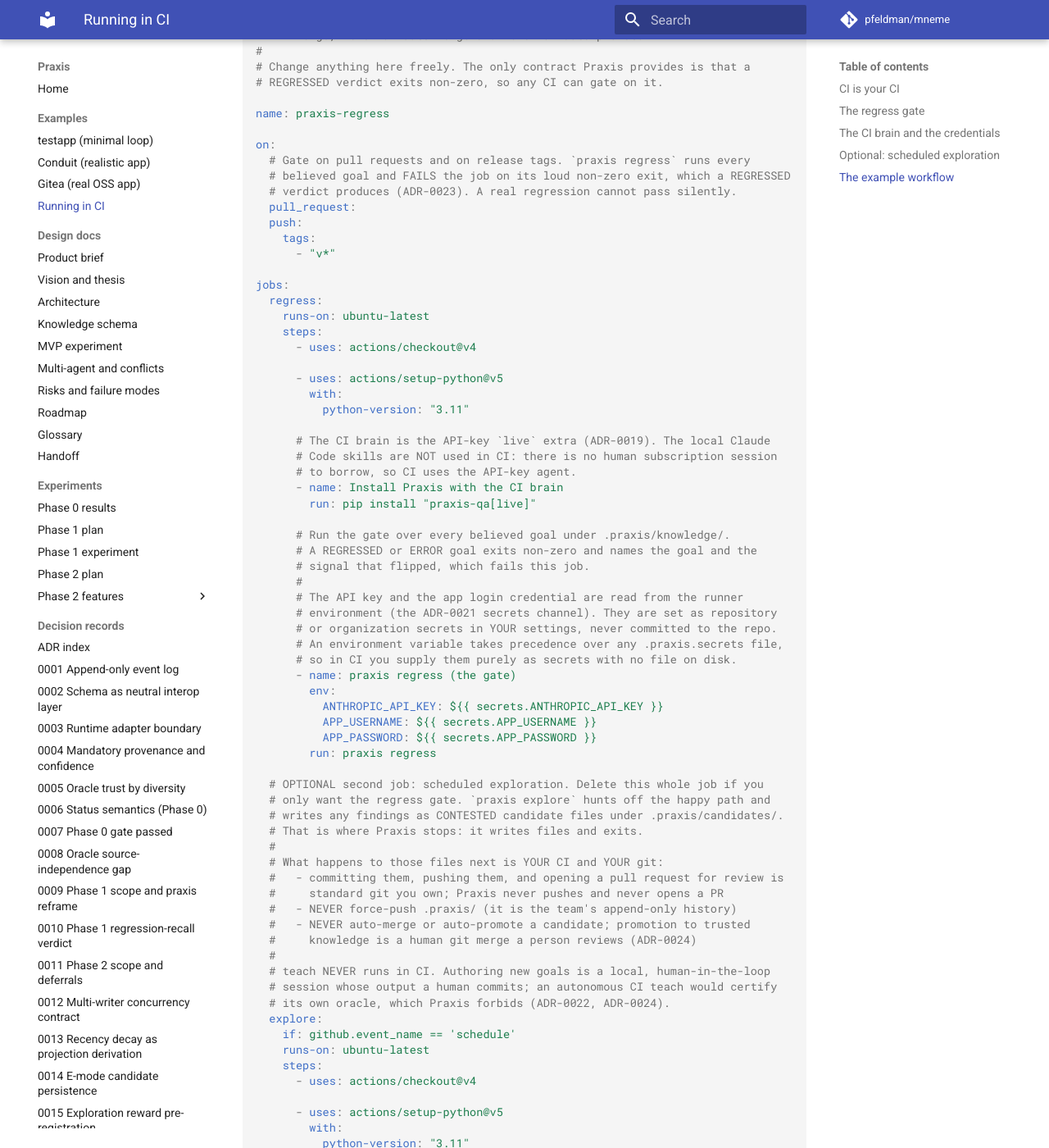
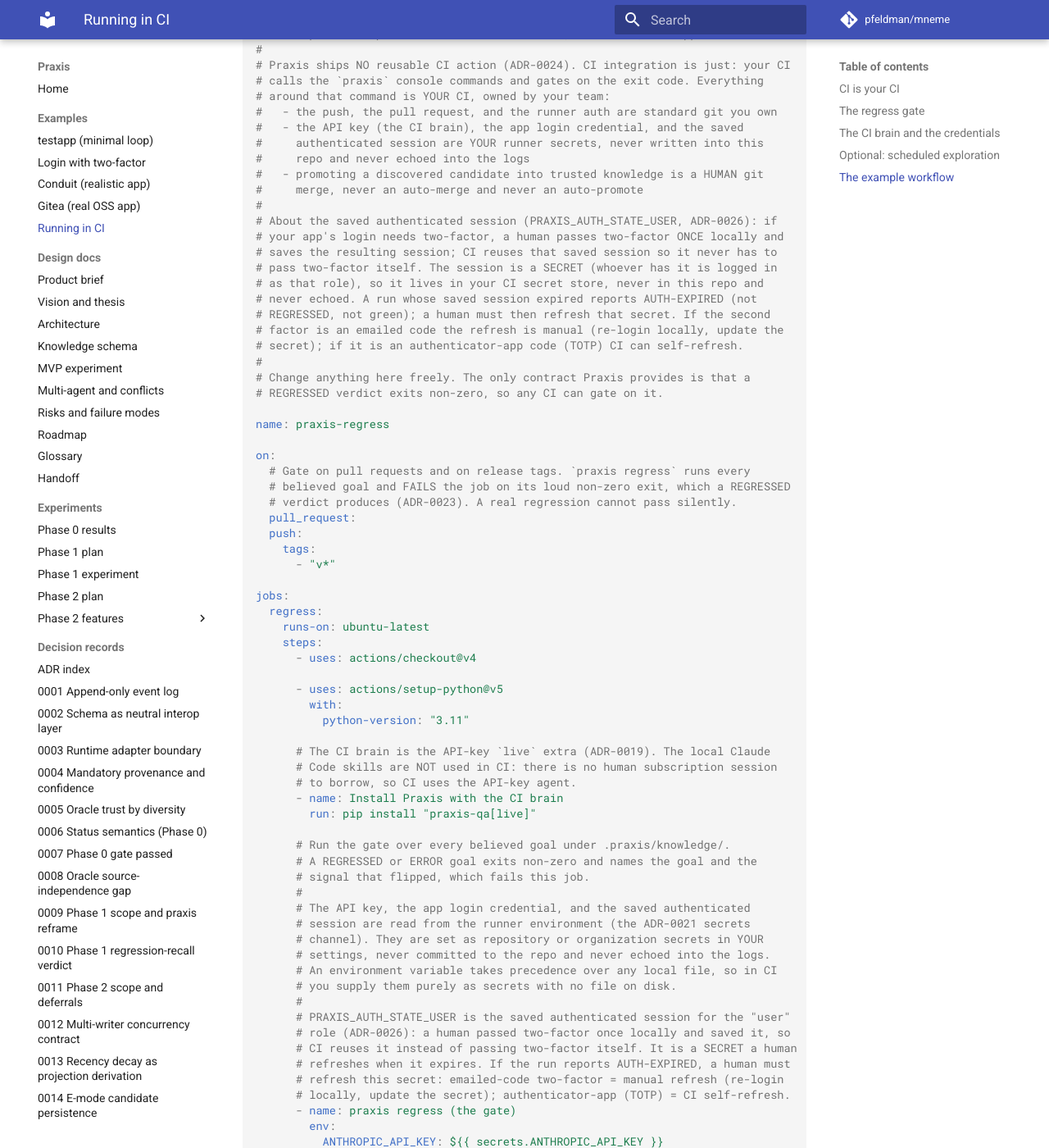
Before and after one commit to pfeldman/mneme, an MkDocs documentation site: the page built from docs/examples/ci.md, in a window 1280 px wide and 1400 px high, scrolled down 2128 px. Shown: the whole window at 82% size. Built offline with MkDocs 1.6.1 and Material for MkDocs 9.7.7, drawn with Linux system fonts in a browser that asks for light colours; comment, search, counter and statistics services are not loaded; some of the changed text lies outside the part shown.

Commit message:
Document session reuse and AUTH-EXPIRED, and add the session secret to the example CI workflow

```diff
--- /dev/null
+++ b/docs/examples/auth-and-2fa.md
@@ -0,0 +1,107 @@
+# Example: a login with two-factor (the saved session)
+
+Some real apps do not let you in with just a password. After the password they ask
+for a second one-time code: a code from an authenticator app, or a code emailed to
+your inbox. That second factor is good security, and it is also a problem for any
+automated check: if every run had to pass two-factor by hand, you could not run
+`praxis regress` on a schedule or in CI at all.
+
+Praxis handles this by saving the session, not the password. This page explains, in
+plain terms, how that works and what to do when the saved session stops working. All
+of it is sourced to [ADR-0026](../adr/0026-persistent-auth-session-reuse.md).
+
+## You pass two-factor once, not every run
+
+When you teach a goal on an app that needs two-factor, you log in for real one time:
+you type the password, you pass the second factor (you read the emailed code or copy
+it from your authenticator app), and the app lets you in. At that moment the browser
+holds a proof that it is logged in. Praxis SAVES that proof, the authenticated
+session, and REUSES it on later runs.
+
+So the next time `praxis regress` or `praxis explore` runs, it does not log in again.
+It hands the saved session to the browser, which is already logged in, and goes
+straight to checking the goal. You passed two-factor once, when you taught the goal,
+not on every run after it. That one human login is also what makes the saved session
+trustworthy: a person logged in for real, exactly the way teach itself needs a person
+to confirm what success means.
+
+## The saved session is a secret, like the password
+
+The saved session is the live proof of a logged-in browser. Anyone who has it is
+logged in as that account, no password and no second factor needed. So it is a secret
+of the same kind as the password, and Praxis treats it exactly like one:
+
+- locally it lives in a file that git ignores, never committed, the same way your
+  login credential lives outside committed knowledge
+- in CI it is a runner secret in your CI's secret store, supplied to the run from
+  there, never pushed to the repo
+- it is never written into your knowledge, never logged, never echoed
+
+Knowledge only ever records the abstract fact that a goal runs "authenticated, as
+this role". The session itself, its cookies, and any two-factor code never cross into
+a knowledge file. The session is an auth artifact kept beside your knowledge, never
+inside it.
+
+One saved session covers a role, not a single goal. Every goal you test as the same
+user reuses the one saved session for that user, so the number of saved sessions
+tracks the roles you test, not the goals.
+
+## When the session expires: AUTH-EXPIRED
+
+Saved sessions do not last forever. Apps expire them after a while, the same way you
+get logged out of a site you have not visited in a long time. When a run finds the
+saved session has expired (the app bounces it back to the login page, so the things
+the knowledge expects to see are not there), Praxis does NOT call that a bug and does
+NOT call it green. It reports a distinct third outcome: **AUTH-EXPIRED**.
+
+AUTH-EXPIRED sits alongside the [regress](ci.md) verdicts and means something specific
+and different from both of them:
+
+- **REGRESSED** means the app broke. File a bug.
+- **STALE** means the app changed on purpose and your knowledge is now out of date.
+  Update the knowledge.
+- **AUTH-EXPIRED** means the run could not log in: the saved session expired. The app
+  is fine and your knowledge is fine. Re-authenticate, that is, refresh the saved
+  session.
+
+Keeping these three apart is the whole point. If an expired session were reported as
+REGRESSED, you would chase a bug that is not there. If it were reported as a green OK,
+the run would have skipped the check entirely and hidden it. AUTH-EXPIRED is loud and
+correctly named: it tells you the one thing to do, refresh the session, and nothing
+was silently skipped.
+
+What happens on an AUTH-EXPIRED run depends on where it ran:
+
+- With a person present (a local teach or skill session), the run asks you to log in
+  again. You pass two-factor once more, and the refreshed session is saved back.
+- With no person present (the console or CI), the run fails loudly, names AUTH-EXPIRED
+  and the role whose session expired, and exits non-zero. It never quietly passes and
+  never cries "regression". A person then refreshes the stored session.
+
+## Refresh cost: emailed code vs authenticator app
+
+How often a human has to step in depends on which kind of second factor the app uses.
+
+- An **emailed one-time code** changes on every login and has to be read from an
+  inbox, which no automated runner can do. So when the saved session expires, a person
+  has to re-login locally, pass the emailed code, and update the CI secret with the
+  fresh session. CI keeps using the stored session until it expires, then surfaces
+  AUTH-EXPIRED until a person refreshes it. This is a periodic human chore, set by how
+  long the app keeps a session alive, not by Praxis.
+- An **authenticator-app code (TOTP)** is generated from a fixed shared seed. That seed
+  is a secret you can store, so a runner can generate the current code from it and log
+  in on its own. With this kind of second factor, CI can refresh its own session, with
+  no human step.
+
+Praxis does not require your test account to use one or the other. It records the cost
+honestly: an emailed code carries a recurring manual-refresh chore, an authenticator app
+removes it, so you can choose with the trade-off in plain sight. Either way, use a
+dedicated low-privilege test account: the saved session is a real credential and should
+be guarded like one.
+
+## How this connects to CI
+
+In [CI](ci.md) the saved session is one more runner secret, sitting next to the API key
+and the app login credential. The example workflow shows it as `PRAXIS_AUTH_STATE_USER`,
+a secret a person refreshes when it expires. An AUTH-EXPIRED run in CI is the signal that
+a person has to refresh that secret.
--- a/docs/examples/ci.md
+++ b/docs/examples/ci.md
@@ -55,6 +55,14 @@
 them purely as secrets with no file on disk. Praxis reads them at runtime and never writes
 them into the repo or the logs.
 
+If the app's login needs two-factor, the run also reads a saved authenticated session as a
+runner secret (`PRAXIS_AUTH_STATE_USER` in the example,
+[ADR-0026](../adr/0026-persistent-auth-session-reuse.md)). A human passes two-factor once
+locally and saves the session, and CI reuses it so it never has to pass two-factor itself.
+That session is a secret, never committed and never echoed. When it expires, a run reports
+the distinct **AUTH-EXPIRED** outcome (not REGRESSED, not green) and a human refreshes the
+secret. See [Login with two-factor](auth-and-2fa.md) for the full walkthrough.
+
 ## Optional: scheduled exploration
 
 If you want autonomous exploration, run `praxis explore` on a schedule. It hunts off the
--- a/docs/examples/ci/praxis-regress.yml
+++ b/docs/examples/ci/praxis-regress.yml
@@ -5,10 +5,21 @@
 # calls the `praxis` console commands and gates on the exit code. Everything
 # around that command is YOUR CI, owned by your team:
 #   - the push, the pull request, and the runner auth are standard git you own
-#   - the API key (the CI brain) and the app login credential are YOUR runner
-#     secrets, never written into this repo and never echoed into the logs
+#   - the API key (the CI brain), the app login credential, and the saved
+#     authenticated session are YOUR runner secrets, never written into this
+#     repo and never echoed into the logs
 #   - promoting a discovered candidate into trusted knowledge is a HUMAN git
 #     merge, never an auto-merge and never an auto-promote
+#
+# About the saved authenticated session (PRAXIS_AUTH_STATE_USER, ADR-0026): if
+# your app's login needs two-factor, a human passes two-factor ONCE locally and
+# saves the resulting session; CI reuses that saved session so it never has to
+# pass two-factor itself. The session is a SECRET (whoever has it is logged in
+# as that role), so it lives in your CI secret store, never in this repo and
+# never echoed. A run whose saved session expired reports AUTH-EXPIRED (not
+# REGRESSED, not green); a human must then refresh that secret. If the second
+# factor is an emailed code the refresh is manual (re-login locally, update the
+# secret); if it is an authenticator-app code (TOTP) CI can self-refresh.
 #
 # Change anything here freely. The only contract Praxis provides is that a
 # REGRESSED verdict exits non-zero, so any CI can gate on it.
@@ -44,16 +55,25 @@
       # A REGRESSED or ERROR goal exits non-zero and names the goal and the
       # signal that flipped, which fails this job.
       #
-      # The API key and the app login credential are read from the runner
-      # environment (the ADR-0021 secrets channel). They are set as repository
-      # or organization secrets in YOUR settings, never committed to the repo.
-      # An environment variable takes precedence over any .praxis.secrets file,
-      # so in CI you supply them purely as secrets with no file on disk.
+      # The API key, the app login credential, and the saved authenticated
+      # session are read from the runner environment (the ADR-0021 secrets
+      # channel). They are set as repository or organization secrets in YOUR
+      # settings, never committed to the repo and never echoed into the logs.
+      # An environment variable takes precedence over any local file, so in CI
+      # you supply them purely as secrets with no file on disk.
+      #
+      # PRAXIS_AUTH_STATE_USER is the saved authenticated session for the "user"
+      # role (ADR-0026): a human passed two-factor once locally and saved it, so
+      # CI reuses it instead of passing two-factor itself. It is a SECRET a human
+      # refreshes when it expires. If the run reports AUTH-EXPIRED, a human must
+      # refresh this secret: emailed-code two-factor = manual refresh (re-login
+      # locally, update the secret); authenticator-app (TOTP) = CI self-refresh.
       - name: praxis regress (the gate)
         env:
           ANTHROPIC_API_KEY: ${{ secrets.ANTHROPIC_API_KEY }}
           APP_USERNAME: ${{ secrets.APP_USERNAME }}
           APP_PASSWORD: ${{ secrets.APP_PASSWORD }}
+          PRAXIS_AUTH_STATE_USER: ${{ secrets.PRAXIS_AUTH_STATE_USER }}
         run: praxis regress
 
   # OPTIONAL second job: scheduled exploration. Delete this whole job if you
@@ -84,11 +104,17 @@
       - name: Install Praxis with the CI brain
         run: pip install "praxis-qa[live]"
 
+      # Same runner secrets as the regress job, including the saved
+      # authenticated session PRAXIS_AUTH_STATE_USER (ADR-0026): a human-seeded
+      # session CI reuses so it never passes two-factor itself. It is never
+      # committed and never echoed; an AUTH-EXPIRED run means a human must
+      # refresh this secret (emailed code = manual, TOTP = self-refresh).
       - name: praxis explore (writes contested candidate files only)
         env:
           ANTHROPIC_API_KEY: ${{ secrets.ANTHROPIC_API_KEY }}
           APP_USERNAME: ${{ secrets.APP_USERNAME }}
           APP_PASSWORD: ${{ secrets.APP_PASSWORD }}
+          PRAXIS_AUTH_STATE_USER: ${{ secrets.PRAXIS_AUTH_STATE_USER }}
         run: praxis explore
 
       # After this, YOUR workflow decides how to surface the new candidate
--- a/mkdocs.yml
+++ b/mkdocs.yml
@@ -37,6 +37,7 @@
   - Home: index.md
   - Examples:
       - testapp (minimal loop): examples/testapp.md
+      - Login with two-factor: examples/auth-and-2fa.md
       - Conduit (realistic app): examples/conduit.md
       - Gitea (real OSS app): examples/gitea.md
       - Running in CI: examples/ci.md
@@ -90,3 +91,4 @@
       - 0023 regress and explore dual surface: adr/0023-regress-explore-dual-surface-and-report.md
       - 0024 CI integration by invoking commands: adr/0024-ci-integration-invoking-commands.md
       - 0025 Landing page and docs site: adr/0025-landing-page-and-docs-site.md
+      - 0026 Persistent auth session reuse: adr/0026-persistent-auth-session-reuse.md
```
